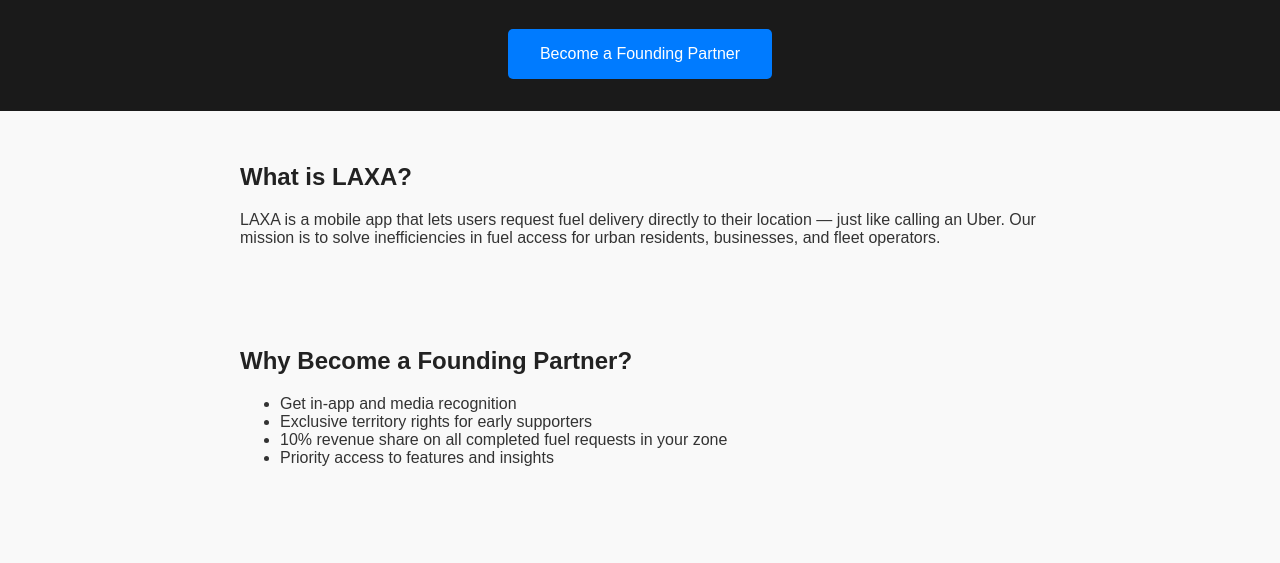
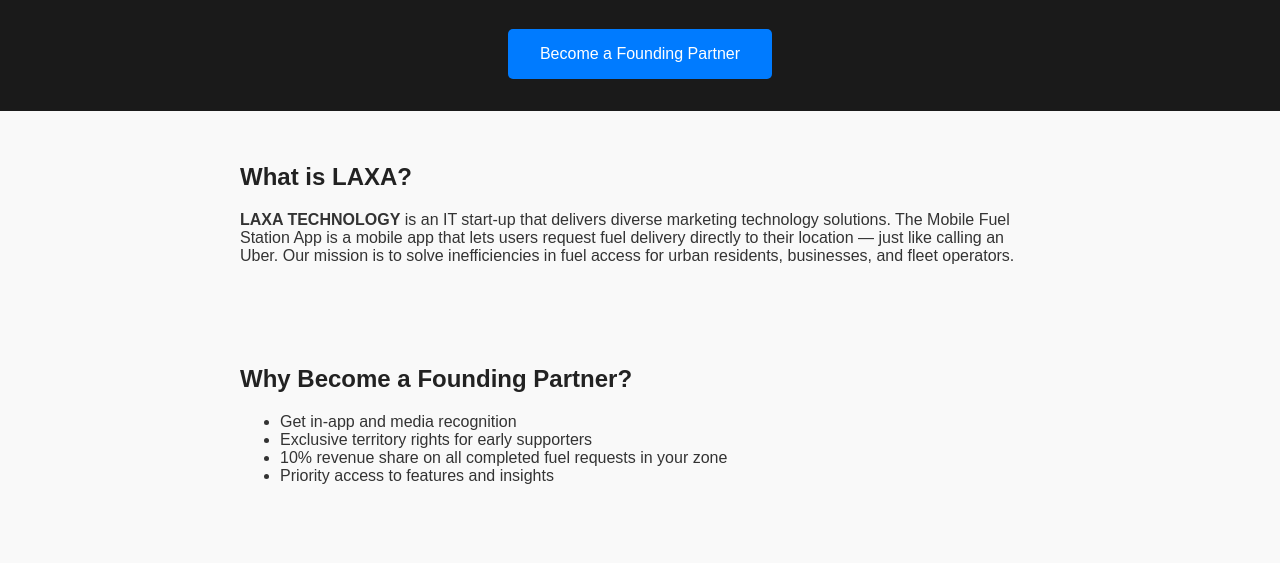
Before and after one commit to ADEXGLOBE/laxa-landing-page-mobile-fuelstation-app, a plain HTML site: page index.html in a window 1280 px wide. Shown: the part 133-696 px from the top of the page. Drawn offline with Linux system fonts and the light colour scheme.

Commit message:
Update index.html

```diff
--- a/index.html
+++ b/index.html
@@ -26,7 +26,7 @@
 
   <section>
     <h2>What is LAXA?</h2>
-    <p>LAXA is a mobile app that lets users request fuel delivery directly to their location — just like calling an Uber. Our mission is to solve inefficiencies in fuel access for urban residents, businesses, and fleet operators.</p>
+   <p><strong>LAXA TECHNOLOGY</strong> is an IT start-up that delivers diverse marketing technology solutions. The Mobile Fuel Station App is a mobile app that lets users request fuel delivery directly to their location — just like calling an Uber. Our mission is to solve inefficiencies in fuel access for urban residents, businesses, and fleet operators.</p>
   </section>
 
   <section>
```
